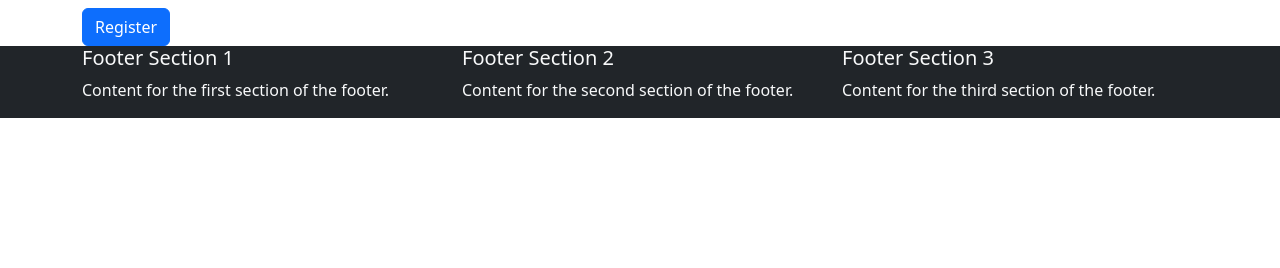
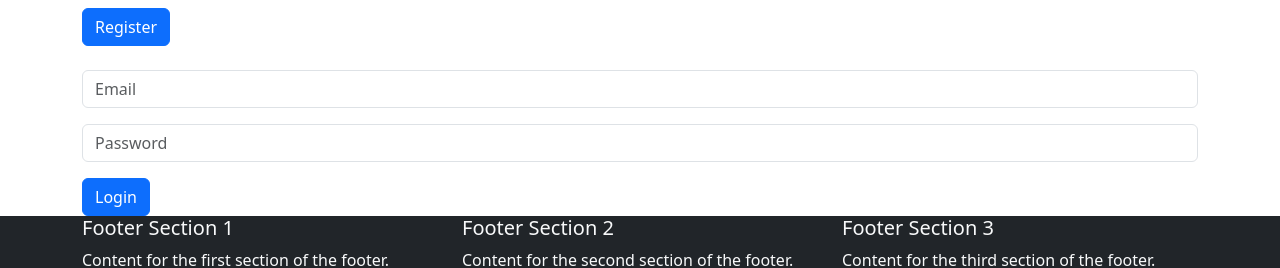
Before and after one commit to Mixaqi/django-react-e-shop, a React (Create React App) app in the folder client/: page /contacts in a window 1280 px wide. Shown: the part 274-542 px from the top of the page. Built offline with nearby package versions, Linux system fonts and the light colour scheme; no server answers.

Commit message:
added login form without logic

```diff
--- a/client/src/App.tsx
+++ b/client/src/App.tsx
@@ -5,6 +5,7 @@ import Categories from "./components/Categories/Categories";
 import Router from "./routes/Router";
 import { BrowserRouter } from "react-router-dom";
 import Register from "./pages/auth/Register";
+import Login from "./pages/auth/Login";
 
 const App: React.FC = () => {
   return (
@@ -13,6 +14,7 @@ const App: React.FC = () => {
       <Categories />
       <Router />
       <Register />
+      <Login />
       <Footer />
     </BrowserRouter>
   );
--- /dev/null
+++ b/client/src/pages/auth/Login.tsx
@@ -0,0 +1,58 @@
+import React from "react";
+import { useForm, SubmitHandler } from "react-hook-form";
+import { LoginFormData } from "./login.interface";
+
+
+const Login: React.FC = () => {
+    const {
+        register,
+        handleSubmit,
+        formState: { errors }
+    } = useForm<LoginFormData>();
+
+    const onSubmit: SubmitHandler<LoginFormData> = (data) => {
+        console.log(data); // Здесь вы можете отправить данные на сервер или выполнять другие действия
+    };
+
+    return (
+        <div className="container">
+            <form onSubmit={handleSubmit(onSubmit)} className="mt-4">
+                <div className="mb-3">
+                    <input
+                        {...register("email", {
+                            required: "Email is required",
+                            pattern: {
+                                value: /^[^\s@]+@[^\s@]+\.[^\s@]+$/,
+                                message: "Invalid email address"
+                            }
+                        })}
+                        type="email"
+                        placeholder="Email"
+                        className="form-control"
+                    />
+                    {errors.email && (
+                        <div className="text-danger">{errors.email.message}</div>
+                    )}
+                </div>
+                <div className="mb-3">
+                    <input
+                        {...register("password", {
+                            required: "Password is required"
+                        })}
+                        type="password"
+                        placeholder="Password"
+                        className="form-control"
+                    />
+                    {errors.password && (
+                        <div className="text-danger">{errors.password.message}</div>
+                    )}
+                </div>
+                <button type="submit" className="btn btn-primary">
+                    Login
+                </button>
+            </form>
+        </div>
+    );
+};
+
+export default Login;
--- a/client/src/pages/auth/Register.tsx
+++ b/client/src/pages/auth/Register.tsx
@@ -3,7 +3,7 @@ import { useForm, SubmitHandler } from "react-hook-form";
 import { RegistrationFormData } from "./register.interface";
 import { registerUser } from "../../utils/axios";
 
-const Register = () => {
+const Register: React.FC = () => {
   const EMAIL_REGEX = /^[^\s@]+@[^\s@]+\.[^\s@]+$/;
   const PASSWORD_REGEX = /^(?=.*[a-z])(?=.*[A-Z])(?=.*\d)(?=.*[!@#$%^&*()_+])[A-Za-z\d!@#$%^&*()_+]{8,}$/;
 
--- /dev/null
+++ b/client/src/pages/auth/login.interface.ts
@@ -0,0 +1,4 @@
+export interface LoginFormData{
+    email: string
+    password: string
+}
```
